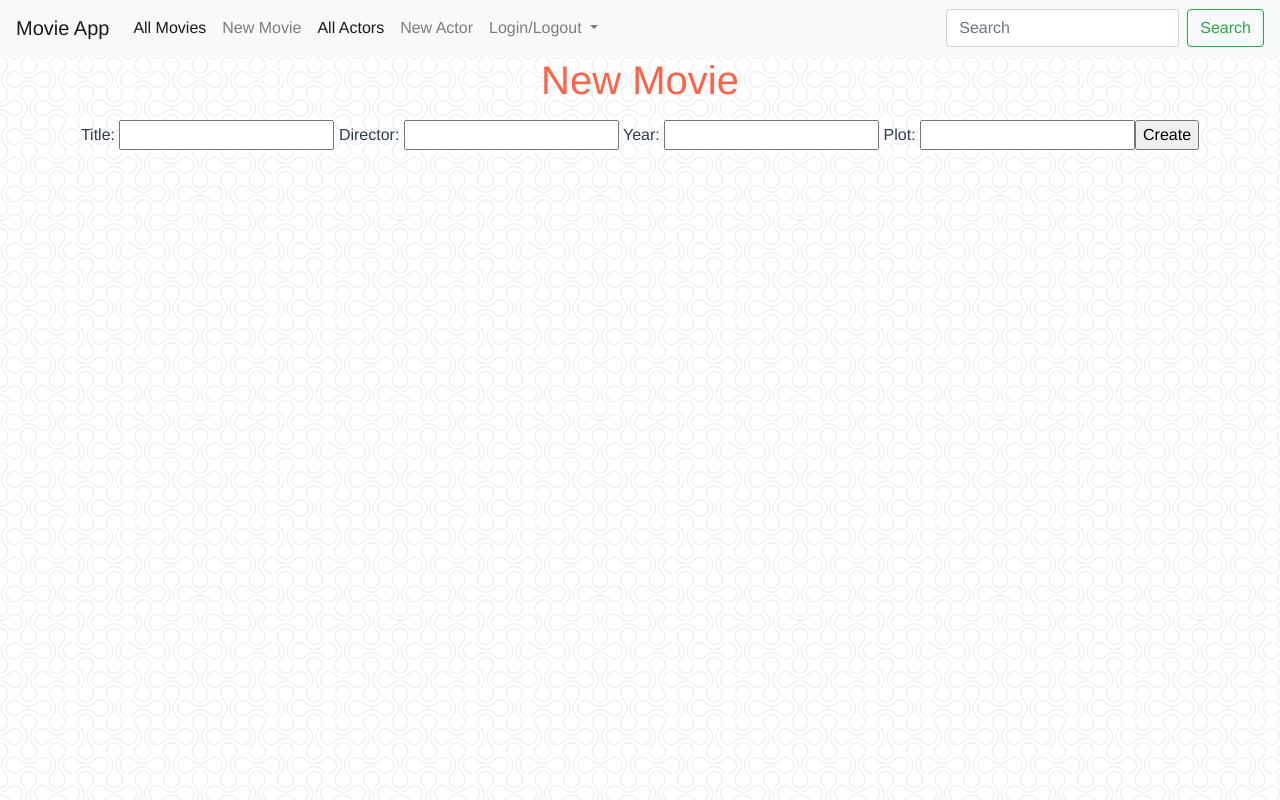
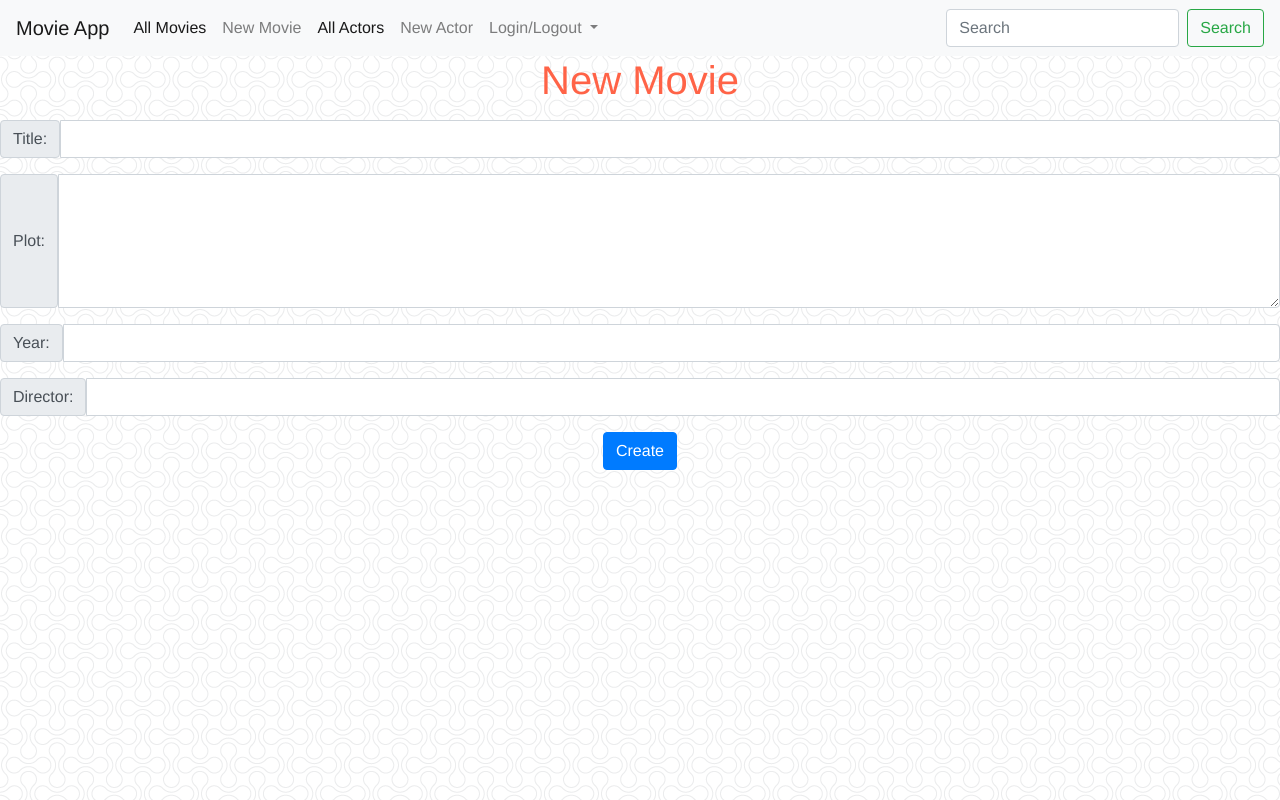
Before and after one commit to alexrrodriguez/movie-vue-app, a Vue app: page /movies/new in a window 1280 px wide. Built offline with nearby package versions, Linux system fonts and the light colour scheme; the HTML template or start-up script is replaced by a standard one.

Commit message:
update ActorsNew.vue and ActorsIndex.vue with bootstrap inputs and buttons

```diff
--- a/src/App.vue
+++ b/src/App.vue
@@ -1,7 +1,7 @@
 <template>
   <div id="app">
     <nav class="navbar navbar-expand-lg navbar-light bg-light">
-      <a class="navbar-brand" href="/">Movie App</a>
+      <a class="navbar-brand" href="/movies">Movie App</a>
       <button
         class="navbar-toggler"
         type="button"
--- a/src/views/ActorsIndex.vue
+++ b/src/views/ActorsIndex.vue
@@ -1,13 +1,28 @@
 <template>
   <div class="actos-index">
     <h1 style="color: Tomato">All Actors</h1>
-    <div v-for="actor in actors" v-bind:key="actor.id">
+    <div class="row" v-for="actor in actors" v-bind:key="actor.id">
+      <div class="col-sm-4"></div>
+      <div class="col-sm-4">
+        <div class="card">
+          <div class="card-body">
+            <h2 class="card-title">{{ actor.first_name }} {{ actor.last_name }}</h2>
+            <img v-bind:src="actor.image" v-bind:alt="actor.last_name" />
+            <p>Gender: {{ actor.gender }}</p>
+            <p>Age: {{ actor.age }}</p>
+            <p>Known For: {{ actor.known_for }}</p>
+          </div>
+        </div>
+      </div>
+      <div class="col-sm-4"></div>
+    </div>
+    <!-- <div v-for="actor in actors" v-bind:key="actor.id">
       <h2>{{ actor.first_name }} {{ actor.last_name }}</h2>
       <img v-bind:src="actor.image" v-bind:alt="actor.last_name" />
       <p>Gender: {{ actor.gender }}</p>
       <p>Age: {{ actor.age }}</p>
       <p>Known For: {{ actor.known_for }}</p>
-    </div>
+    </div> -->
   </div>
 </template>
 
--- a/src/views/ActorsNew.vue
+++ b/src/views/ActorsNew.vue
@@ -1,6 +1,6 @@
 <template>
   <div class="actor-new">
-    <h1>New Actor</h1>
+    <h1 style="color: Tomato">New Actor</h1>
     <form v-on:submit.prevent="createActor()">
       <ul>
         <li v-for="error in errors" v-bind:key="error">{{ error }}</li>
@@ -89,9 +89,7 @@
       <input type="text" v-model="newActorParams.image" />
       Movie-ID:
       <input type="text" v-model="newActorParams.movie_id" /> -->
-      |
       <input class="btn btn-primary" type="submit" value="Submit" />
-      |
     </form>
   </div>
 </template>
--- a/src/views/MoviesNew.vue
+++ b/src/views/MoviesNew.vue
@@ -5,15 +5,66 @@
       <ul>
         <li v-for="error in errors" v-bind:key="error">{{ error }}</li>
       </ul>
-      Title:
+      <div class="input-group mb-3">
+        <span class="input-group-text" id="inputGroup-sizing-default">Title:</span>
+        <input
+          type="text"
+          v-model="newMovieParams.title"
+          class="form-control"
+          aria-label="Sizing example input"
+          aria-describedby="inputGroup-sizing-default"
+        />
+      </div>
+      <div class="input-group mb-3">
+        <span class="input-group-text" id="inputGroup-sizing-default">Plot:</span>
+        <textarea
+          type="text"
+          v-model="newMovieParams.plot"
+          class="form-control"
+          aria-label="Sizing example input"
+          aria-describedby="inputGroup-sizing-default"
+          name=""
+          id=""
+          cols="20"
+          rows="5"
+        ></textarea>
+        <!-- <input
+          type="text"
+          v-model="newMovieParams.director"
+          class="form-control"
+          aria-label="Sizing example input"
+          aria-describedby="inputGroup-sizing-default"
+        /> -->
+      </div>
+      <div class="input-group mb-3">
+        <span class="input-group-text" id="inputGroup-sizing-default">Year:</span>
+        <input
+          type="text"
+          v-model="newMovieParams.year"
+          class="form-control"
+          aria-label="Sizing example input"
+          aria-describedby="inputGroup-sizing-default"
+        />
+      </div>
+      <div class="input-group mb-3">
+        <span class="input-group-text" id="inputGroup-sizing-default">Director:</span>
+        <input
+          type="text"
+          v-model="newMovieParams.director"
+          class="form-control"
+          aria-label="Sizing example input"
+          aria-describedby="inputGroup-sizing-default"
+        />
+      </div>
+      <!-- Title:
       <input type="text" v-model="newMovieParams.title" />
       Director:
       <input type="text" v-model="newMovieParams.director" />
       Year:
       <input type="text" v-model="newMovieParams.year" />
       Plot:
-      <input type="text" v-model="newMovieParams.plot" />
-      <input type="submit" value="Create" />
+      <input type="text" v-model="newMovieParams.plot" /> -->
+      <input class="btn btn-primary" type="submit" value="Create" />
     </form>
   </div>
 </template>
```
